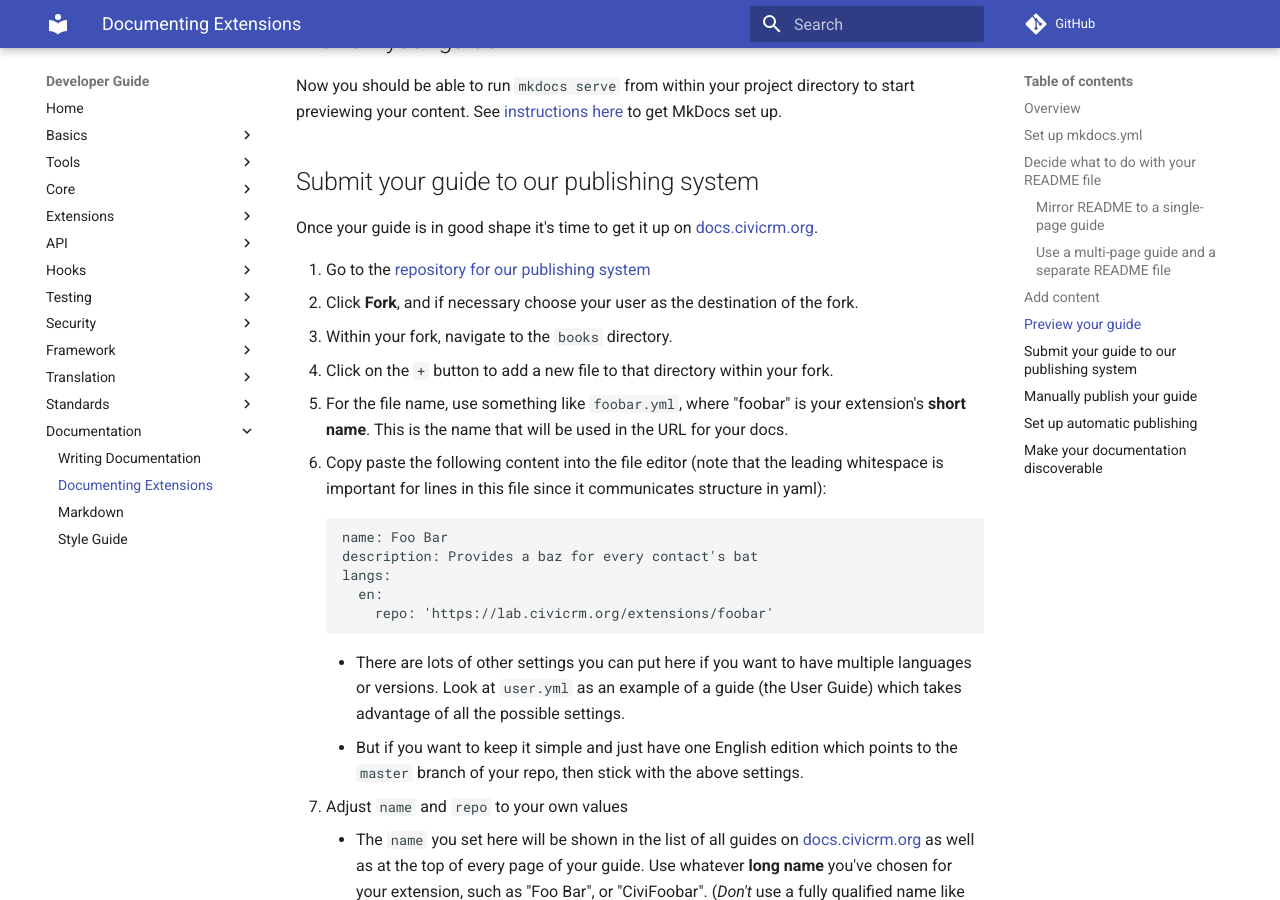
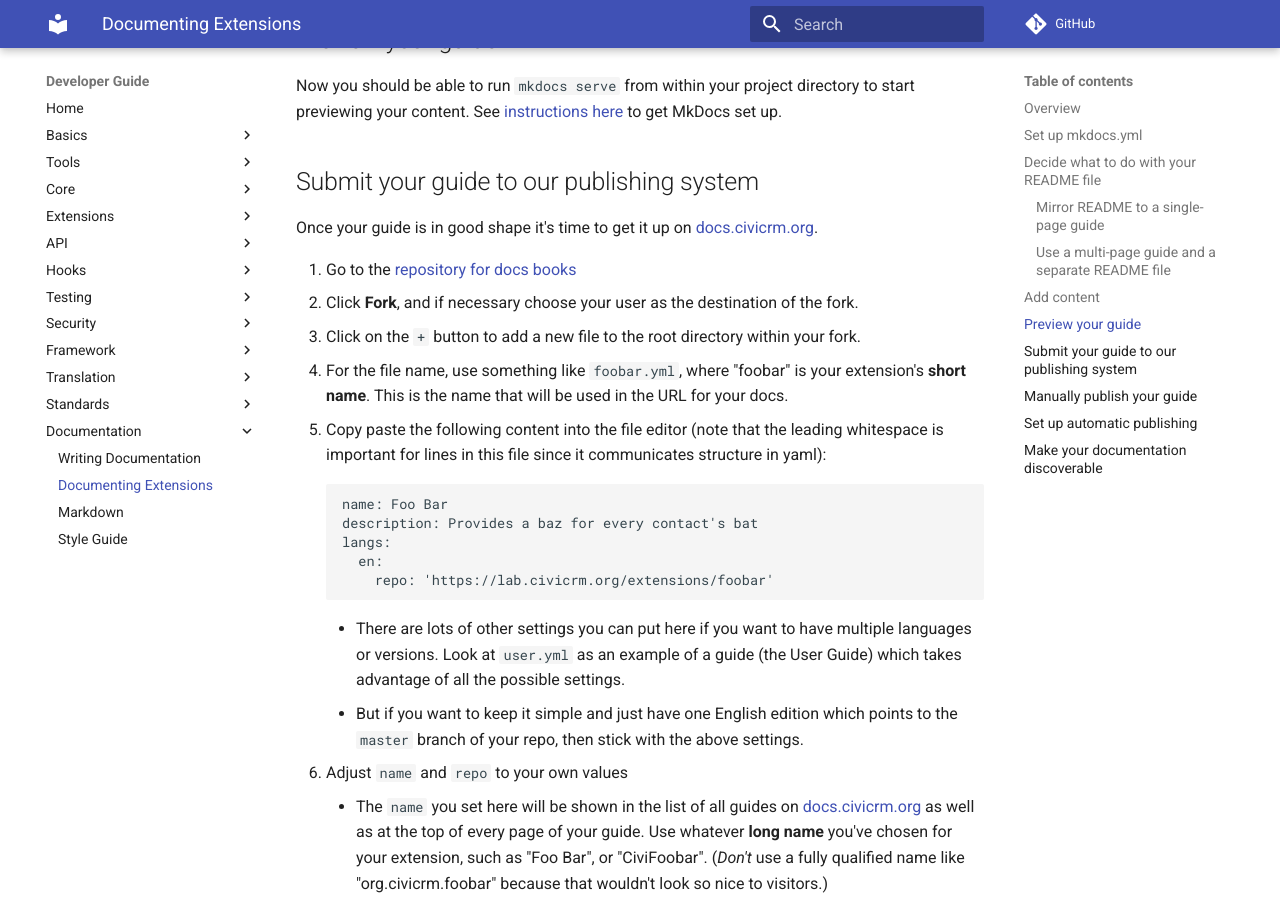
Before and after one commit to civicrm/civicrm-dev-docs, an MkDocs documentation site: the page built from docs/documentation/extensions.md, in a window 1280 px wide and 900 px high, scrolled down 2809 px. Built offline with MkDocs 1.6.1 and Material for MkDocs 9.7.7, drawn with Linux system fonts in a browser that asks for light colours; comment, search, counter and statistics services are not loaded; old or Windows-style settings are respelled for this version of MkDocs.

Commit message:
Update for new docs-books repo.

```diff
--- a/docs/documentation/extensions.md
+++ b/docs/documentation/extensions.md
@@ -101,10 +101,9 @@
 
 Once your guide is in good shape it's time to get it up on [docs.civicrm.org](https://docs.civicrm.org).
 
-1. Go to the [repository for our publishing system](https://lab.civicrm.org/documentation/docs-publisher/)
+1. Go to the [repository for docs books](https://lab.civicrm.org/documentation/docs-books/)
 1. Click **Fork**, and if necessary choose your user as the destination of the fork.
-1. Within your fork, navigate to the `books` directory.
-1. Click on the `+` button to add a new file to that directory within your fork.
+1. Click on the `+` button to add a new file to the root directory within your fork.
 1. For the file name, use something like `foobar.yml`, where "foobar" is your extension's **short name**. This is the name that will be used in the URL for your docs.
 1. Copy paste the following content into the file editor (note that the leading whitespace is important for lines in this file since it communicates structure in yaml):
 
```
